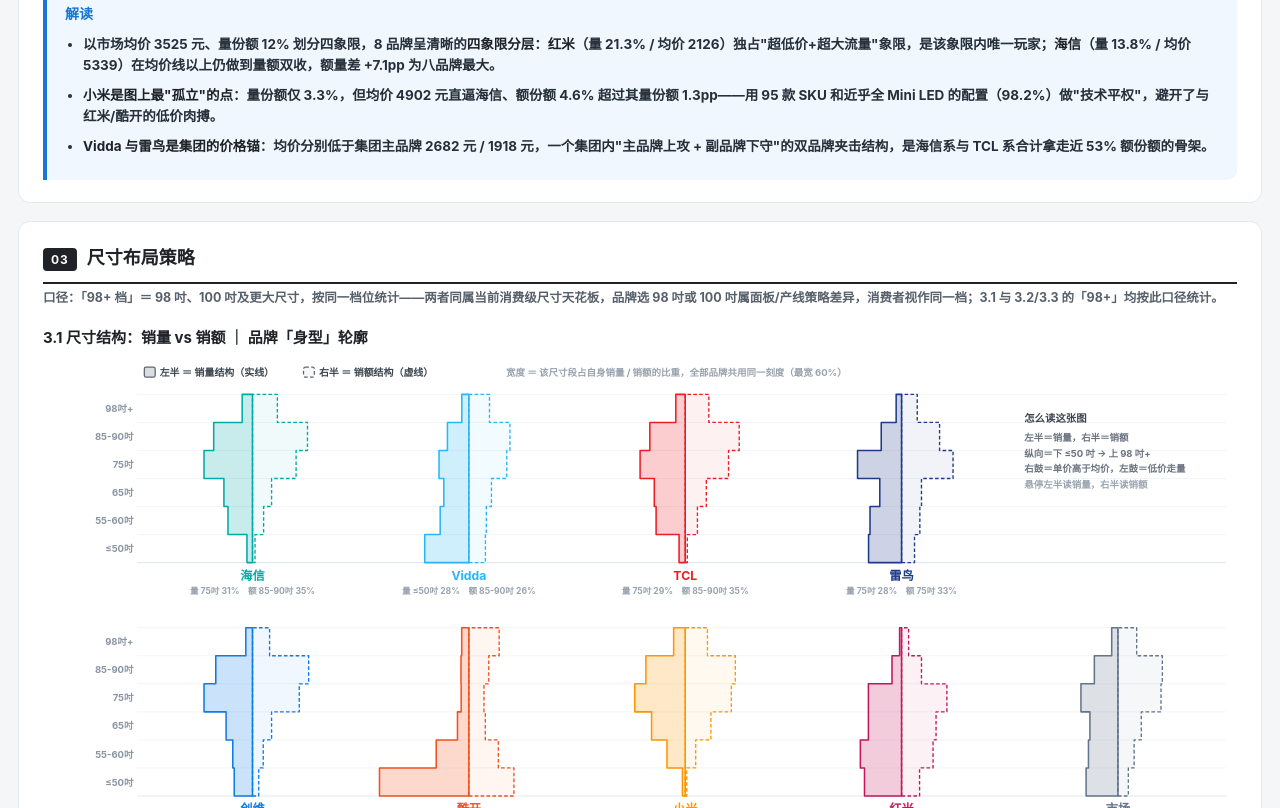
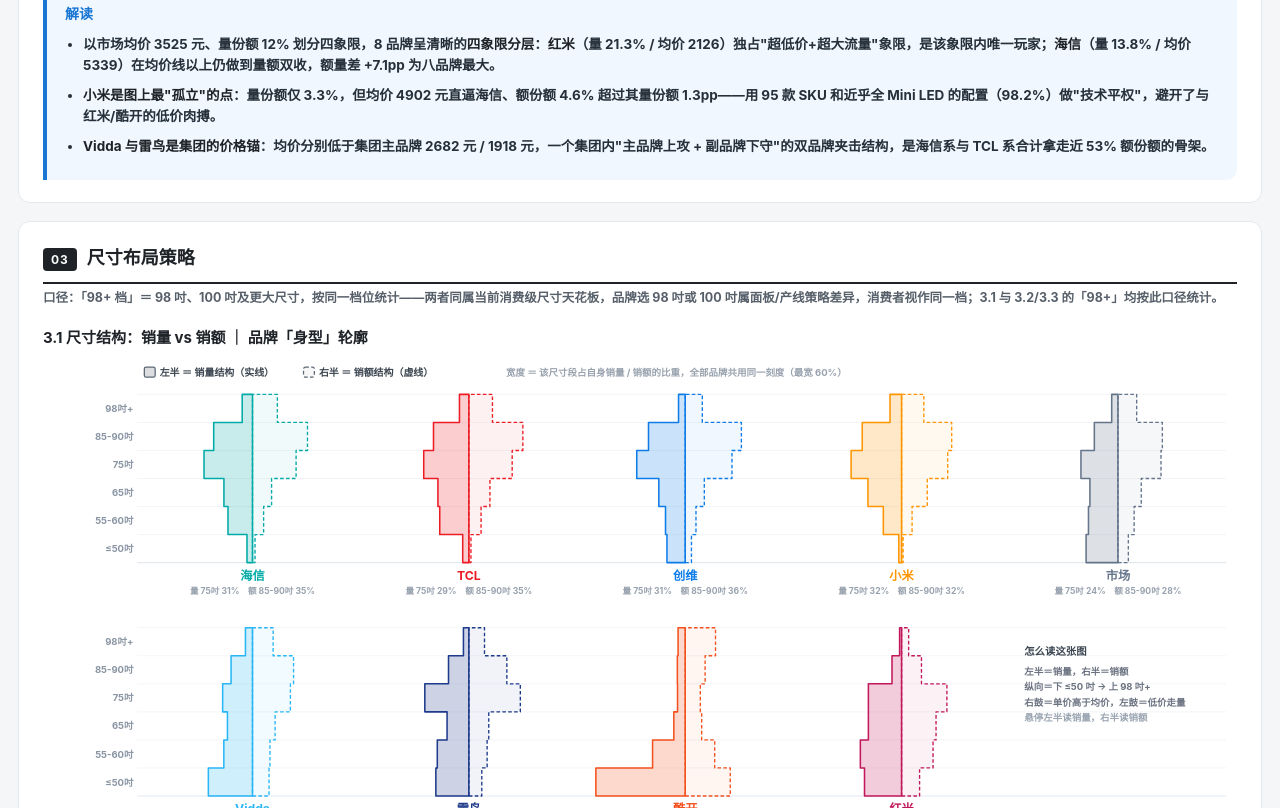
Before and after one commit to Rebecc2-cc/tv-brand-position-1029, a plain HTML site: page index.html in a window 1280 px wide. Shown: the part 1992-2800 px from the top of the page. Drawn offline with Linux system fonts and the light colour scheme.

Commit message:
3.1/4.1 身型图换序：主品牌第一行、子品牌第二行

```diff
--- a/index.html
+++ b/index.html
@@ -117,7 +117,7 @@ footer{color:var(--sub);font-size:12px;text-align:center;padding:10px 0 30px;}
 <div class="meta">
 <span>口径：<b>26W01-W47 年累计</b></span>
 <span>市场总盘：<b>10,092,219 台 / 355.7亿</span>
-<span>更新时间：<b>2026-11-26 14:47</b></span>
+<span>更新时间：<b>2026-11-26 14:50</b></span>
 </div>
 </header>
 
@@ -554,6 +554,11 @@ function attachTip(svg, W, H){
   panels.push({name:"市场", col:"#64748b",
     sh:shareOf(sz.mkt_sz || {}), sa:shareOf(sz.mkt_sz_amt || {})});
 
+  // 主品牌居第一行，子品牌居第二行，上下同列即同一集团
+  const _by = {}; panels.forEach(p => _by[p.name] = p);
+  const ROWS = [["海信","TCL","创维","小米","市场"].map(n => _by[n]),
+                ["Vidda","雷鸟","酷开","红米"].map(n => _by[n])];
+
   const xL = 112, xR = 1308, PITCH = (xR-xL)/5;
   const BANDH = 31, LBLH = 46, ROWGAP = 26, TOP = 38;
   const PANEL_H = NB*BANDH + LBLH;
@@ -568,7 +573,7 @@ function attachTip(svg, W, H){
   txt(svg, "右半 ＝ 销额结构（虚线）", xL+193, 17.5, {"font-size":11, fill:"#3d4752", "font-weight":600});
   txt(svg, "宽度 ＝ 该尺寸段占自身销量 / 销额的比重，全部品牌共用同一刻度（最宽 60%）", xL+400, 17.5, {"font-size":10.5, fill:"#98a2ae"});
 
-  [panels.slice(0,4), panels.slice(4)].forEach((row, r) => {
+  ROWS.forEach((row, r) => {
     const yTop = TOP + r*(PANEL_H + ROWGAP);
     const yBase = yTop + NB*BANDH;
     for(let i=0;i<=NB;i++){
@@ -621,7 +626,7 @@ function attachTip(svg, W, H){
     });
   });
 
-  const nx = xL + 4*PITCH + 16, ny = TOP + 30;
+  const nx = xL + 4*PITCH + 16, ny = TOP + PANEL_H + ROWGAP + 30;
   txt(svg, "怎么读这张图", nx, ny, {"font-size":11.5, "font-weight":700, fill:"#3d4752"});
   [["左半＝销量，右半＝销额", "#6b7280"],
    ["纵向＝下 ≤50 吋 → 上 98 吋+", "#6b7280"],
@@ -811,6 +816,11 @@ function attachTip(svg, W, H){
   const panels = B8.map(b => ({name:b, col:C[b], sh:dist(b, volSrc), sa:dist(b, amtSrc)}));
   panels.push({name:"8品牌", col:"#64748b", sh:agg(volSrc), sa:agg(amtSrc)});
 
+  // 主品牌居第一行，子品牌居第二行，上下同列即同一集团
+  const _by = {}; panels.forEach(p => _by[p.name] = p);
+  const ROWS = [["海信","TCL","创维","小米","8品牌"].map(n => _by[n]),
+                ["Vidda","雷鸟","酷开","红米"].map(n => _by[n])];
+
   const xL = 112, xR = 1308, PITCH = (xR-xL)/5;
   const BANDH = 20, LBLH = 46, ROWGAP = 26, TOP = 38;
   const PANEL_H = NB*BANDH + LBLH;
@@ -824,7 +834,7 @@ function attachTip(svg, W, H){
   txt(svg, "右半 ＝ 销额结构（虚线）", xL+193, 17.5, {"font-size":11, fill:"#3d4752", "font-weight":600});
   txt(svg, "宽度 ＝ 该价格带占自身销量 / 销额的比重，全部品牌共用同一刻度（最宽 50%）", xL+400, 17.5, {"font-size":10.5, fill:"#98a2ae"});
 
-  [panels.slice(0,4), panels.slice(4)].forEach((row, r) => {
+  ROWS.forEach((row, r) => {
     const yTop = TOP + r*(PANEL_H + ROWGAP);
     const yBase = yTop + NB*BANDH;
     for(let i=0;i<=NB;i++){
@@ -873,7 +883,7 @@ function attachTip(svg, W, H){
     });
   });
 
-  const nx = xL + 4*PITCH + 16, ny = TOP + 30;
+  const nx = xL + 4*PITCH + 16, ny = TOP + PANEL_H + ROWGAP + 30;
   txt(svg, "怎么读这张图", nx, ny, {"font-size":11.5, "font-weight":700, fill:"#3d4752"});
   [["左半＝销量，右半＝销额", "#6b7280"],
    ["纵向＝下 <1000 元 → 上 20000+ 元", "#6b7280"],
```
